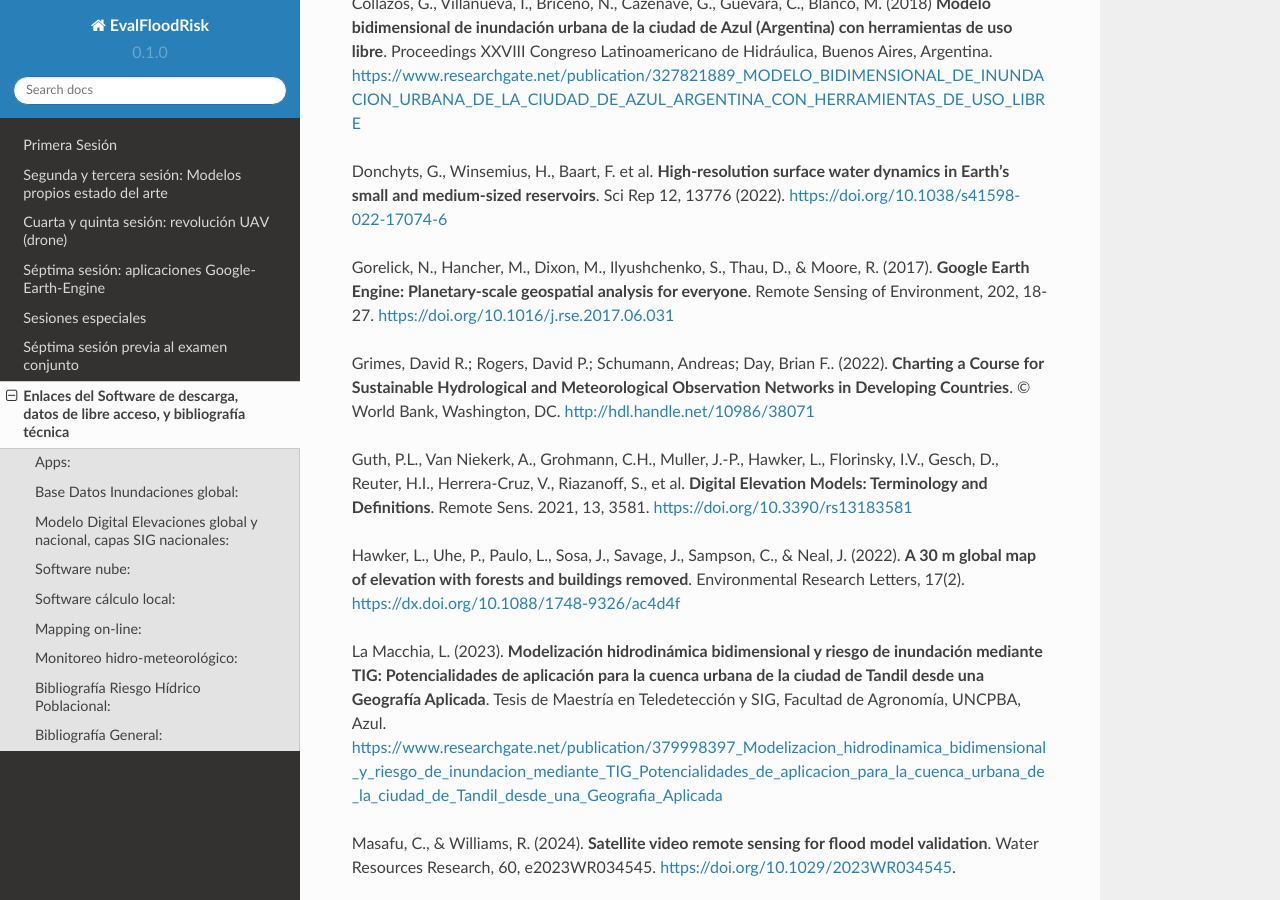
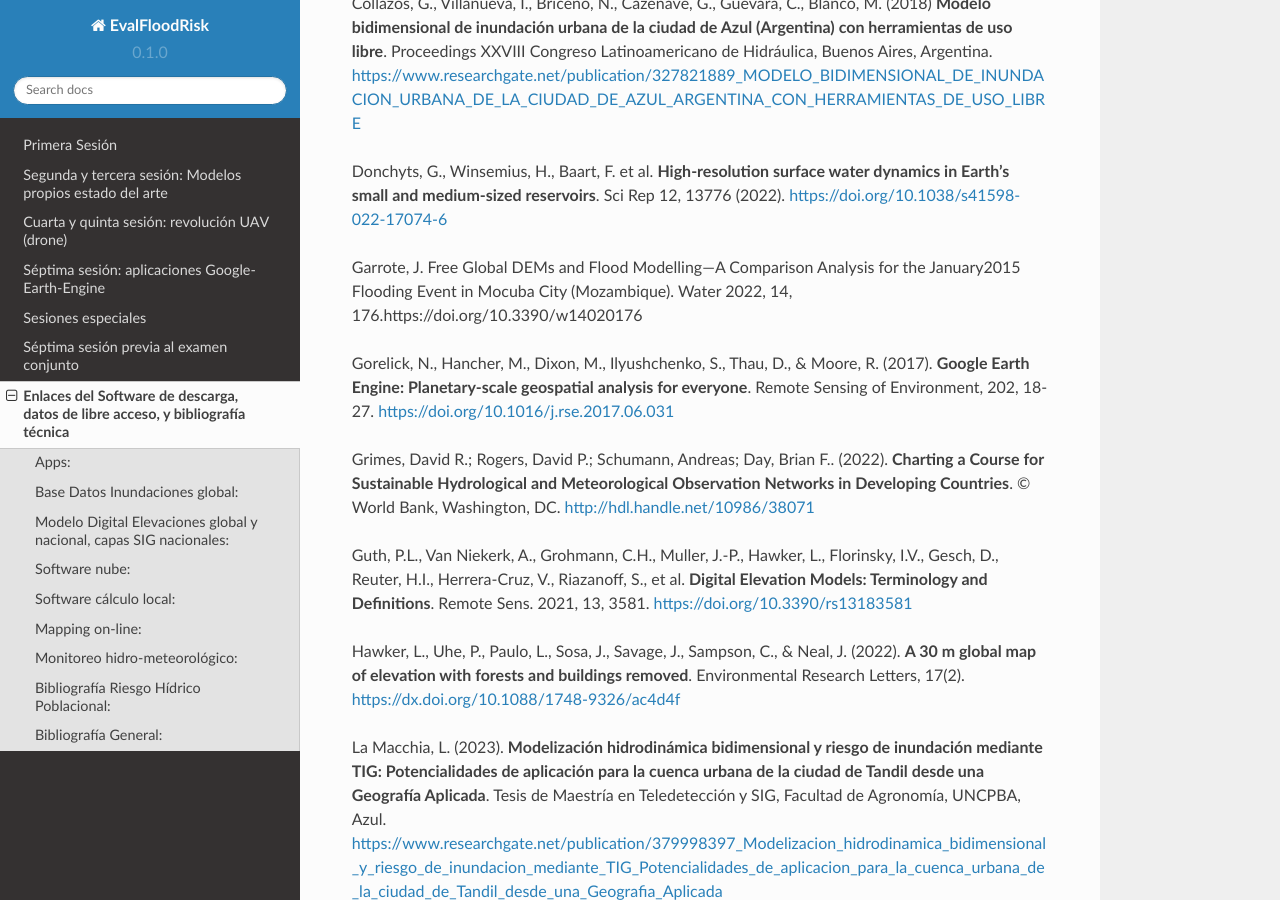
Before and after one commit to ivillamadrid/EvalFloodRisk_RSSWE, a Sphinx documentation site: the page built from docs/source/software.rst, in a window 1280 px wide and 900 px high, scrolled down 1461 px. Built offline with Sphinx 7.4.7 and the Read the Docs theme 2.0.0, drawn with Linux system fonts in a browser that asks for light colours.

Commit message:
Update software.rst

```diff
--- a/docs/source/software.rst
+++ b/docs/source/software.rst
@@ -67,6 +67,8 @@ https://www.researchgate.net/publication/327821889_MODELO_BIDIMENSIONAL_DE_INUND
 
 Donchyts, G., Winsemius, H., Baart, F. et al. **High-resolution surface water dynamics in Earth’s small and medium-sized reservoirs**. Sci Rep 12, 13776 (2022). https://doi.org/10.1038/s41598-022-17074-6
 
+Garrote, J. Free Global DEMs and Flood Modelling—A Comparison Analysis for the January2015 Flooding Event in Mocuba City (Mozambique). Water 2022, 14, 176.https://doi.org/10.3390/w14020176
+
 Gorelick, N., Hancher, M., Dixon, M., Ilyushchenko, S., Thau, D., & Moore, R. (2017). **Google Earth Engine: Planetary-scale geospatial analysis for everyone**. Remote Sensing of Environment, 202, 18-27. https://doi.org/10.1016/j.rse.2017.06.031
 
 Grimes, David R.; Rogers, David P.; Schumann, Andreas; Day, Brian F.. (2022). **Charting a Course for Sustainable Hydrological and Meteorological Observation Networks in Developing Countries**. © World Bank, Washington, DC. http://hdl.handle.net/10986/38071
```
